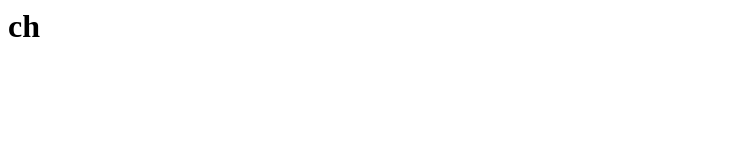
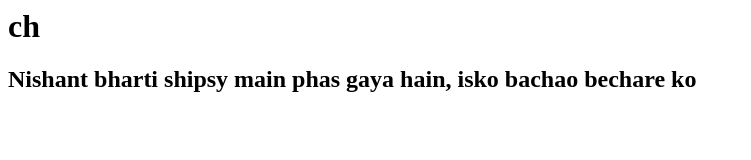
Before and after one commit to CMS-NewsPortal/cms-frontend, a plain HTML site: page index.html in a window 1280 px wide. Shown: the whole page, without its empty margins (0-751 px from the left). Drawn offline with Linux system fonts and the light colour scheme.

Commit message:
nishant is changed

```diff
--- a/index.html
+++ b/index.html
@@ -6,5 +6,6 @@
 </head>
 <body>
     <h1>ch</h1>
+    <h2>Nishant bharti shipsy main phas gaya hain, isko bachao bechare ko</h2>
 </body>
 </html>
```
